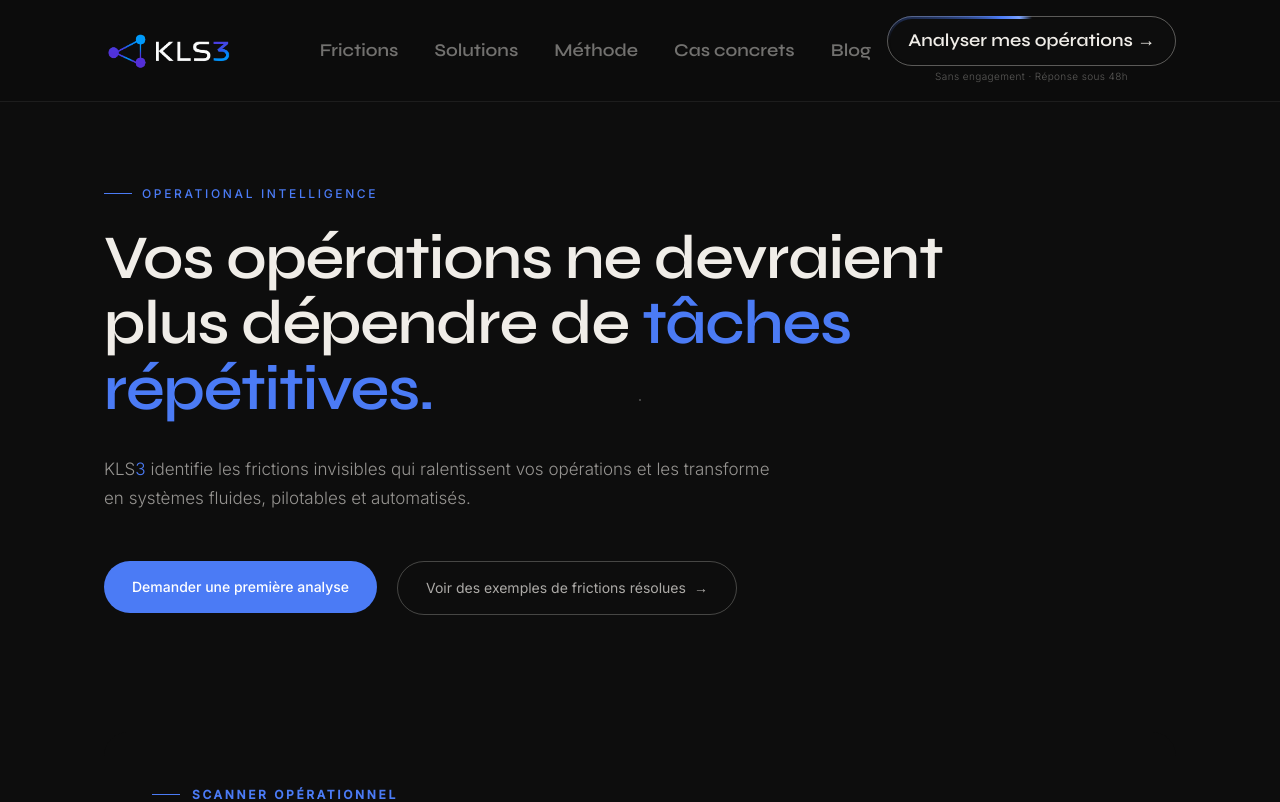
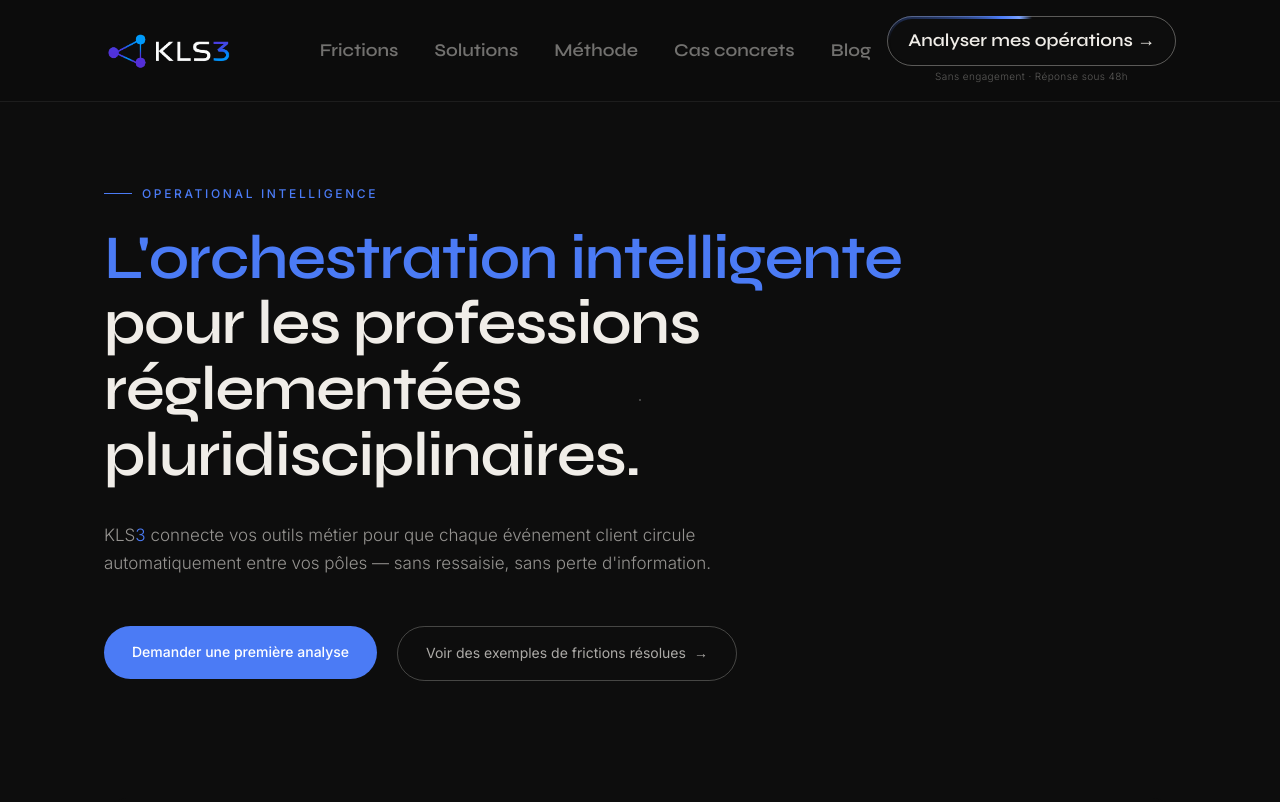
Before and after one commit to Prince2Lu/kls3-dev, a Next.js app: page / in a window 1280 px wide. Shown: the top 802 px of the page. Built offline with nearby package versions, Linux system fonts and the light colour scheme.

Commit message:
feat: repositionnement wording hero/FAQ + ancrage géo Grand-Est & Luxembourg

```diff
--- a/app/page.tsx
+++ b/app/page.tsx
@@ -80,7 +80,7 @@ export default function Home() {
               name: "Pour quels types d'entreprises intervenez-vous ?",
               acceptedAnswer: {
                 '@type': 'Answer',
-                text: 'KLS3 accompagne les entreprises de 10 à 1000 personnes, tous secteurs confondus. Nos interventions concernent toute organisation dont les opérations reposent encore sur des tâches manuelles, des dépendances humaines ou un manque de visibilité.',
+                text: "Cabinets d'expertise comptable multi-activités, études notariales, et plus largement toute structure réglementée organisée en pôles (comptabilité, social, juridique, patrimoine, immobilier...) qui jongle entre plusieurs logiciels métier sans passerelle native.",
               },
             },
             {
--- a/components/layout/Footer.tsx
+++ b/components/layout/Footer.tsx
@@ -71,7 +71,7 @@ export default function Footer() {
         </div>
 
         <div className="mt-10 pt-6" style={{ borderTop: '0.5px solid rgba(255, 255, 255, 0.07)' }}>
-          <p style={{ fontSize: '12px', color: 'rgba(240, 237, 232, 0.65)' }}>© 2026 KLS3</p>
+          <p style={{ fontSize: '12px', color: 'rgba(240, 237, 232, 0.65)' }}>© 2026 KLS3 · Grand-Est & Luxembourg</p>
         </div>
       </div>
     </footer>
--- a/components/sections/FaqSection.tsx
+++ b/components/sections/FaqSection.tsx
@@ -14,7 +14,7 @@ const FAQS = [
   },
   {
     q: "Pour quels types d'entreprises intervenez-vous ?",
-    a: 'KLS3 accompagne les entreprises de 10 à 1000 personnes, tous secteurs confondus. Nos interventions concernent toute organisation dont les opérations reposent encore sur des tâches manuelles, des dépendances humaines ou un manque de visibilité.',
+    a: "Cabinets d'expertise comptable multi-activités, études notariales, et plus largement toute structure réglementée organisée en pôles (comptabilité, social, juridique, patrimoine, immobilier...) qui jongle entre plusieurs logiciels métier sans passerelle native.",
   },
   {
     q: 'Combien de temps dure une intervention ?',
--- a/components/sections/HeroOperational.tsx
+++ b/components/sections/HeroOperational.tsx
@@ -41,8 +41,8 @@ export default function HeroOperational() {
                 letterSpacing: '-0.02em',
               }}
             >
-              Vos opérations ne devraient plus dépendre de{' '}
-              <span className="text-kls-accent">tâches répétitives.</span>
+              <span className="text-kls-accent">L&apos;orchestration intelligente</span>
+              {' '}pour les professions réglementées pluridisciplinaires.
             </h1>
           </StaggerItem>
 
@@ -57,9 +57,8 @@ export default function HeroOperational() {
                 lineHeight: 1.7,
               }}
             >
-              KLS<span style={{ color: '#4B7BF5' }}>3</span> identifie les frictions
-              invisibles qui ralentissent vos opérations et les transforme en systèmes
-              fluides, pilotables et automatisés.
+              KLS<span style={{ color: '#4B7BF5' }}>3</span> connecte vos outils métier pour que chaque événement client circule
+              automatiquement entre vos pôles — sans ressaisie, sans perte d&apos;information.
             </p>
           </StaggerItem>
 
```
